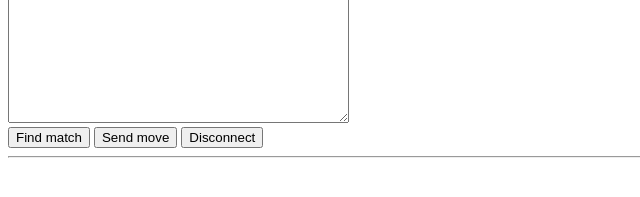
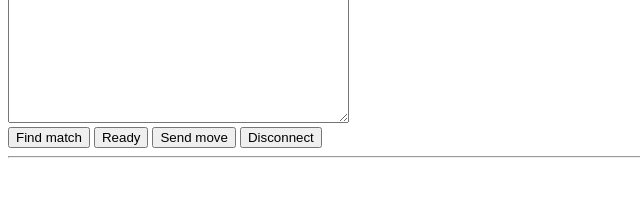
Before and after one commit to razvanpat/spudz-server, a website: page client.html in a window 1280 px wide. Shown: the part 91-288 px from the top of the page, without its empty margins (0-640 px from the left). Drawn offline with Linux system fonts and the light colour scheme.

Commit message:
added ready to clienthtml

```diff
--- a/client.html
+++ b/client.html
@@ -78,6 +78,13 @@
     });
   }
 
+  function sendReady() {
+   doSendObj({
+      event: 'player_ready',
+      param: {}
+    });
+  }
+
   function findMatch() {
     doSendObj({
       event: 'find_match',
@@ -100,6 +107,7 @@
 </div>
 <div>
   <input type="button" value="Find match" onclick="findMatch()" />
+  <input type="button" value="Ready" onclick="sendReady()" />
   <input type="button" value="Send move" onclick="sendMove()" />
   <input type="button" value="Disconnect" onclick="disconnect()" />
 </div>
```
